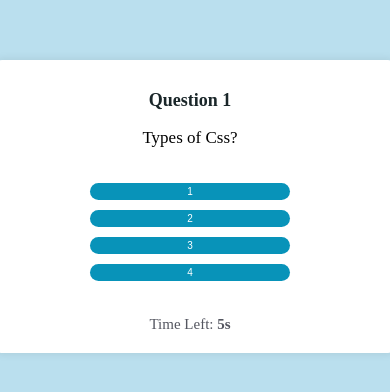
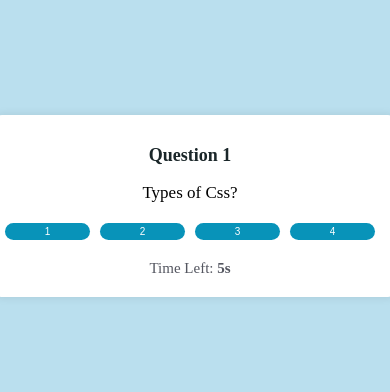
Before and after one commit to umamaheswari0409/quiz, a React (Vite) app: page / in a window 390 px wide. Shown: the part 224-616 px from the top of the page. Built offline with nearby package versions, Linux system fonts and the light colour scheme.

Commit message:
ready to view

```diff
--- a/src/App.css
+++ b/src/App.css
@@ -43,7 +43,6 @@ body{
     display: flex;
     justify-content: center;
     align-items: center;
-    flex-wrap: wrap;
     gap: 10px;
     margin-top: 20px;
 }
@@ -110,7 +109,7 @@ button:hover{
         }
         .option {
         font-size: 20px;
-        padding: 15px 20px;
+
 
         }
 
```
